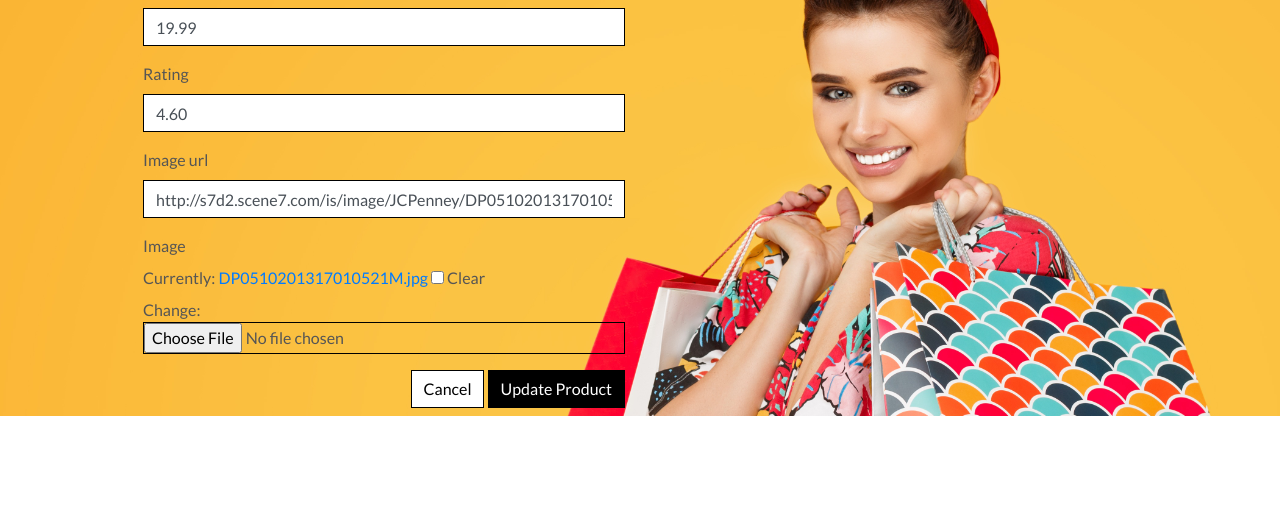
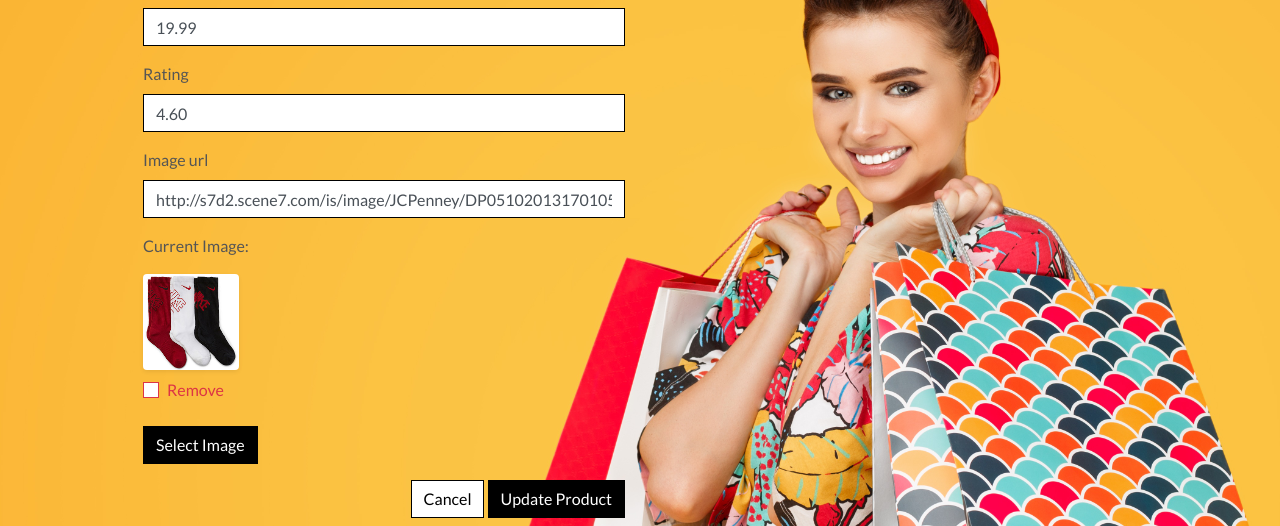
Before and after one commit to Polyanyanwu/boutique-wt, a Django app: page /products/edit/12/ in a window 1280 px wide. Shown: the part 986-1512 px from the top of the page. Before the commit the page ends 1402 px from the top, so only its background shows below. Run offline with Django 3.2, Linux system fonts and the light colour scheme; the visitor is signed in with stand-in values (Sample User, id 1); data comes from the database, SQL or seed files in the repository; some libraries are stand-ins or nearby versions.

Commit message:
Fixing the image field part 2

```diff
--- a/products/forms.py
+++ b/products/forms.py
@@ -1,4 +1,5 @@
 from django import forms
+from .widgets import CustomClearableFileInput
 from .models import Product, Category
 
 
@@ -8,6 +9,8 @@ class ProductForm(forms.ModelForm):
         model = Product
         fields = '__all__'
 
+    image = forms.ImageField(label='Image', required=False, widget=CustomClearableFileInput)
+
     def __init__(self, *args, **kwargs):
         super().__init__(*args, **kwargs)
         categories = Category.objects.all()
--- /dev/null
+++ b/products/templates/products/custom_widget_templates/custom_clearable_file_input.html
@@ -0,0 +1,17 @@
+{% if widget.is_initial %}
+    <p>{{ widget.initial_text }}:</p>
+    <a href="{{ widget.value.url }}">
+        <img width="96" height="96" class="rounded shadow-sm" src="{{ widget.value.url }}">
+    </a>
+    {% if not widget.required %}
+        <div class="custom-control custom-checkbox mt-2">
+            <input class="custom-control-input" type="checkbox" name="{{ widget.checkbox_name }}" id="{{ widget.checkbox_id }}">
+            <label class="custom-control-label text-danger" for="{{ widget.checkbox_id }}">{{ widget.clear_checkbox_label }}</label>
+        </div>
+    {% endif %}<br>
+    {{ widget.input_text }}
+{% endif %}
+<span class="btn btn-black rounded-0 btn-file">
+    Select Image <input id="new-image" type="{{ widget.type }}" name="{{ widget.name }}"{% include "django/forms/widgets/attrs.html" %}>
+</span>
+<strong><p class="text-danger" id="filename"></p></strong>
--- a/products/templates/products/edit_product.html
+++ b/products/templates/products/edit_product.html
@@ -25,7 +25,13 @@
             <div class="col-12 col-md-6">
                 <form method="POST" action="{% url 'edit_product' product.id %}" class="form mb-2" enctype="multipart/form-data">
                     {% csrf_token %}
-                    {{ form | crispy }}
+                    {% for field in form %}
+                        {% if field.name != 'image' %}
+                            {{ field | as_crispy_field }}
+                        {% else %}
+                            {{ field }}
+                        {% endif %}
+                    {% endfor %}
                     <div class="text-right">
                         <a class="btn btn-outline-black rounded-0" href="{% url 'products' %}">Cancel</a>
                         <button class="btn btn-black rounded-0" type="submit">Update Product</button>
@@ -35,3 +41,13 @@
         </div>
     </div>
 {% endblock %}
+
+{% block postloadjs %}
+    {{ block.super }}
+    <script type="text/javascript">
+        $('#new-image').change(function() {
+            const file = $('#new-image')[0].files[0];
+            $('#filename').text(`Image will be set to: ${file.name}`);
+        });
+    </script>
+{% endblock %}
--- a/profiles/views.py
+++ b/profiles/views.py
@@ -6,6 +6,7 @@ from .models import UserProfile
 from .forms import UserProfileForm
 
 from checkout.models import Order
+
 
 @login_required
 def profile(request):
```
Also changed, not shown: products/templates/products/add_product.html (+17 -1 lines), products/widgets.py (added, +9 -0 lines), media/Photo173672.png (added).
